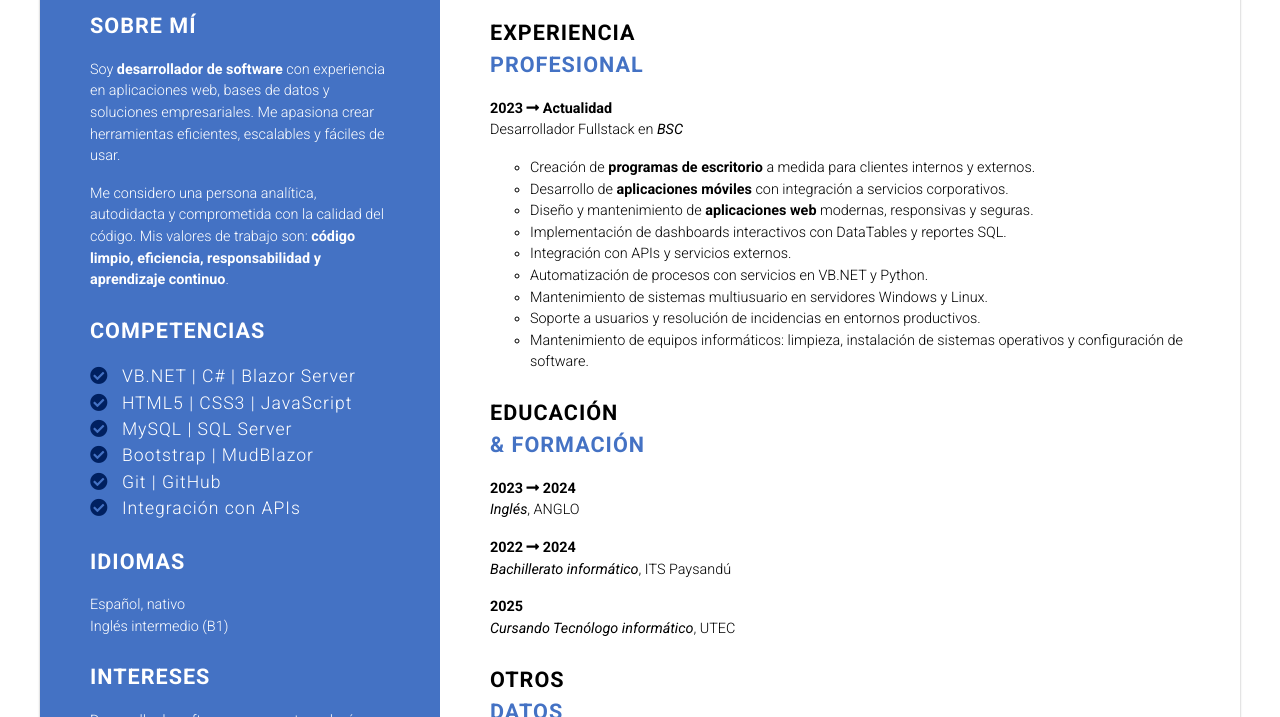
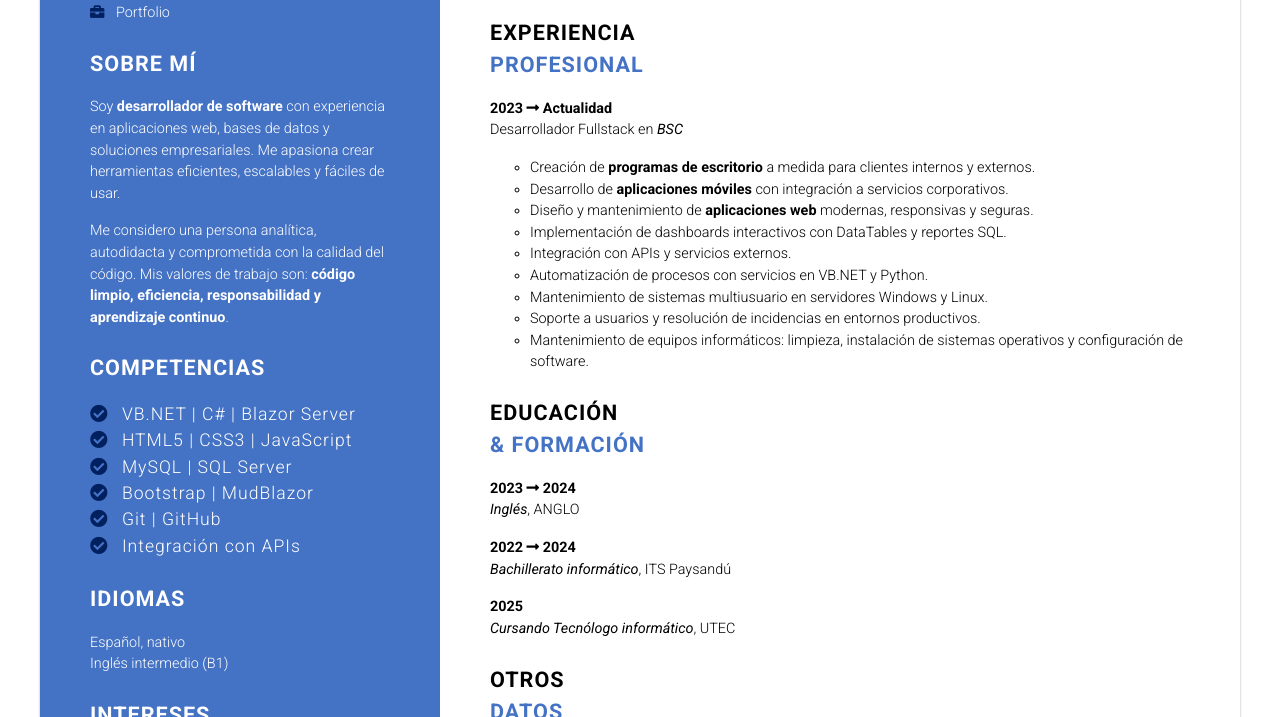
Before and after one commit to iKicraft/portfolio, a plain HTML site: page src/cv_online/index.html in a window 1280 px wide. Shown: the part 383-1100 px from the top of the page. Drawn offline with Linux system fonts and the light colour scheme.

Commit message:
Update index.html

```diff
--- a/src/cv_online/index.html
+++ b/src/cv_online/index.html
@@ -19,6 +19,11 @@
                     <a href="https://www.linkedin.com/in/enzo-botta-a52697334/" target="_blank">
                         <i class="icon fab fa-linkedin text-darkblue"></i> <span style="color:#ffffff;">Enzo
                             Botta</span>
+                    </a>
+                </p>
+                <p>
+                    <a href="https://enzobottaportfolio.vercel.app/" target="_blank">
+                        <i class="icon fas fa-briefcase text-darkblue"></i> <span style="color:#ffffff;">Portfolio</span>
                     </a>
                 </p>
             </div>
@@ -100,7 +105,8 @@
                         <li>Automatización de procesos con servicios en VB.NET y Python.</li>
                         <li>Mantenimiento de sistemas multiusuario en servidores Windows y Linux.</li>
                         <li>Soporte a usuarios y resolución de incidencias en entornos productivos.</li>
-                        <li>Mantenimiento de equipos informáticos: limpieza, instalación de sistemas operativos y configuración de software.</li>
+                        <li>Mantenimiento de equipos informáticos: limpieza, instalación de sistemas operativos y
+                            configuración de software.</li>
                     </ul>
                 </div>
                 <div class="section">
```
